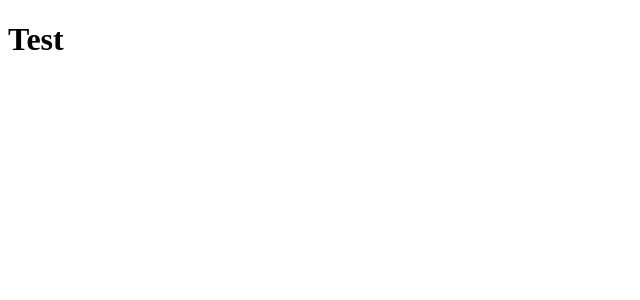
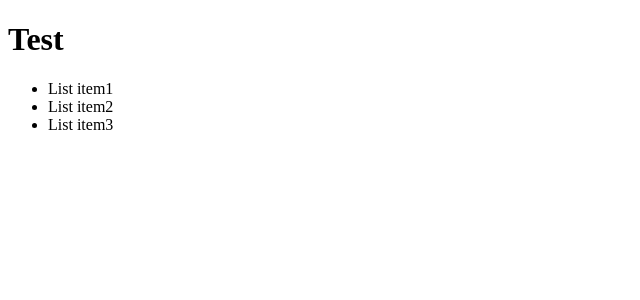
Before and after one commit to Voxaxaxa/React-online-29-11, a React (Create React App) app: page / in a window 1280 px wide. Shown: the top 300 px of the page, without its empty margins (0-640 px from the left). Built offline with nearby package versions, Linux system fonts and the light colour scheme.

Commit message:
file tsx

```diff
--- a/src/index.tsx
+++ b/src/index.tsx
@@ -11,5 +11,20 @@ import ReactDOM from 'react-dom/client'
 
 const title = <h1 className='red'>Test</h1>
 
+const list = (
+  <ul>
+    <li>List item1</li>
+    <li>List item2</li>
+    <li>List item3</li>
+  </ul>
+)
+
+const content = (
+  <div>
+    {title}
+    {list}
+  </div>
+)
+
 const root = ReactDOM.createRoot(document.getElementById('root') as HTMLElement)
-root.render(<React.StrictMode>{title}</React.StrictMode>)
+root.render(<React.StrictMode>{content}</React.StrictMode>)
```
